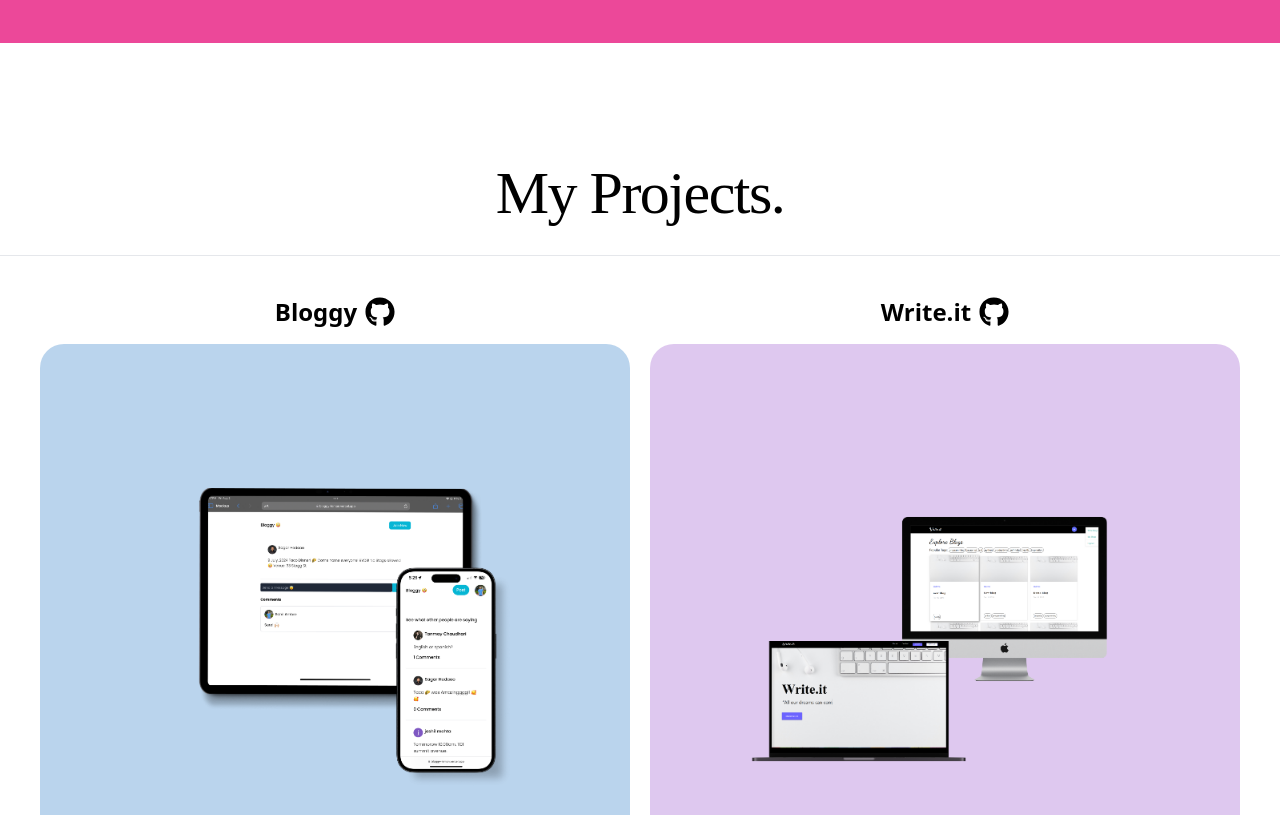
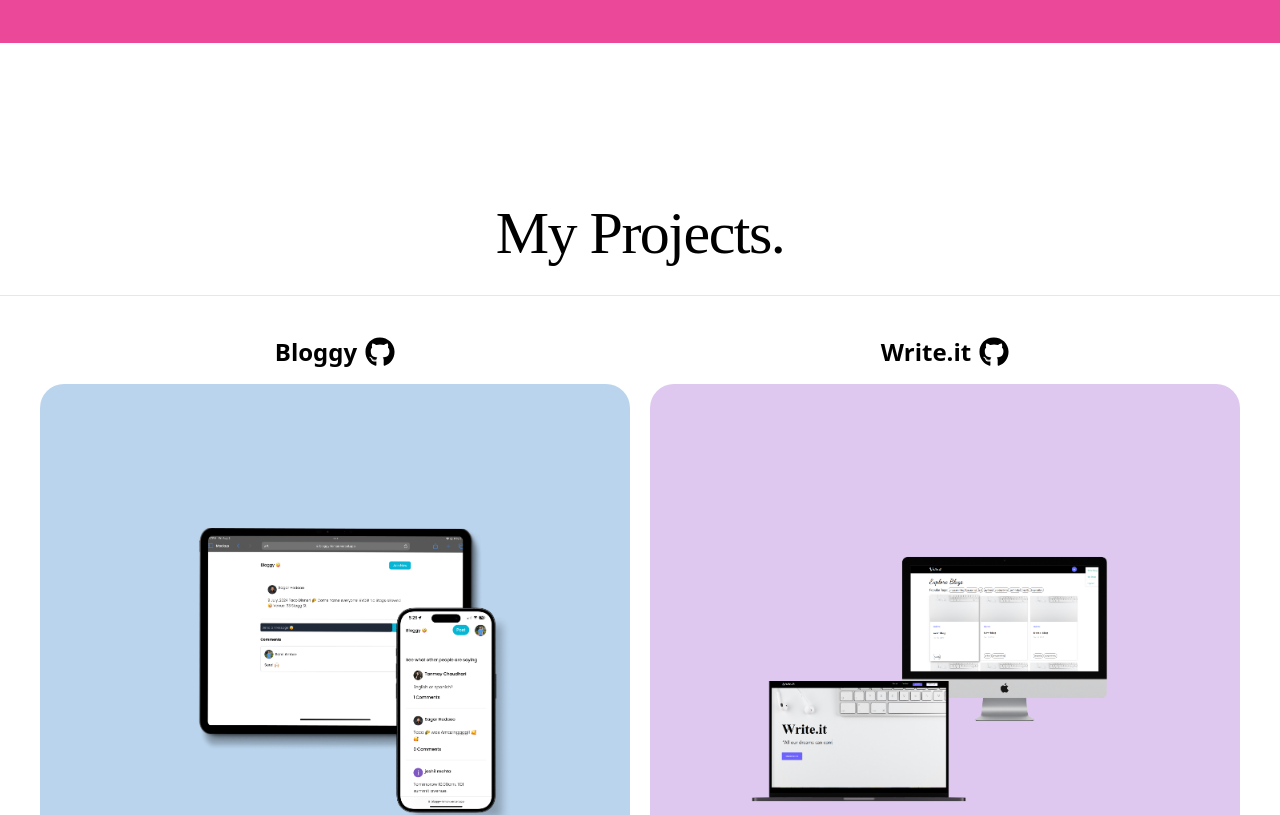
Before and after one commit to sahilambre/designerPortfolio, a React (Vite) app: page / in a window 1280 px wide. Shown: the part 1960-2775 px from the top of the page. Built offline with nearby package versions, Linux system fonts and the light colour scheme.

Commit message:
whitespaces

```diff
--- a/src/components/Projects.jsx
+++ b/src/components/Projects.jsx
@@ -8,7 +8,7 @@ import { FaGithub } from "react-icons/fa";
 
 const Projects = () => {
   return (
-    <div data-scroll data-scroll-speed="-.1" className="w-full py-10 lg:mt-20">
+    <div data-scroll data-scroll-speed="-.1" className="w-full py-20 lg:mt-20">
       <div className="w-full px-20 border-b-[0.5px] pb-8">
         <motion.h1
           className="text-black text-4xl lg:text-6xl font-['Poppins'] tracking-tight flex justify-center"
```
